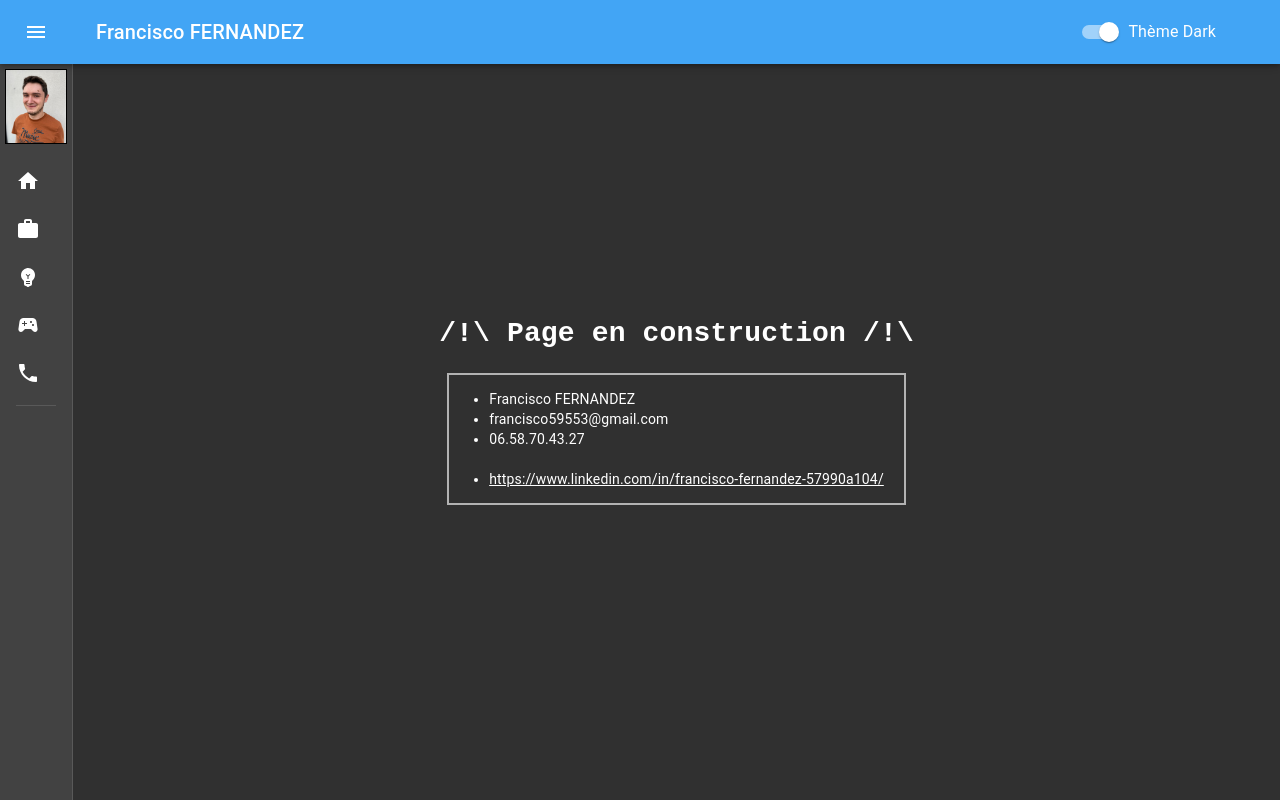
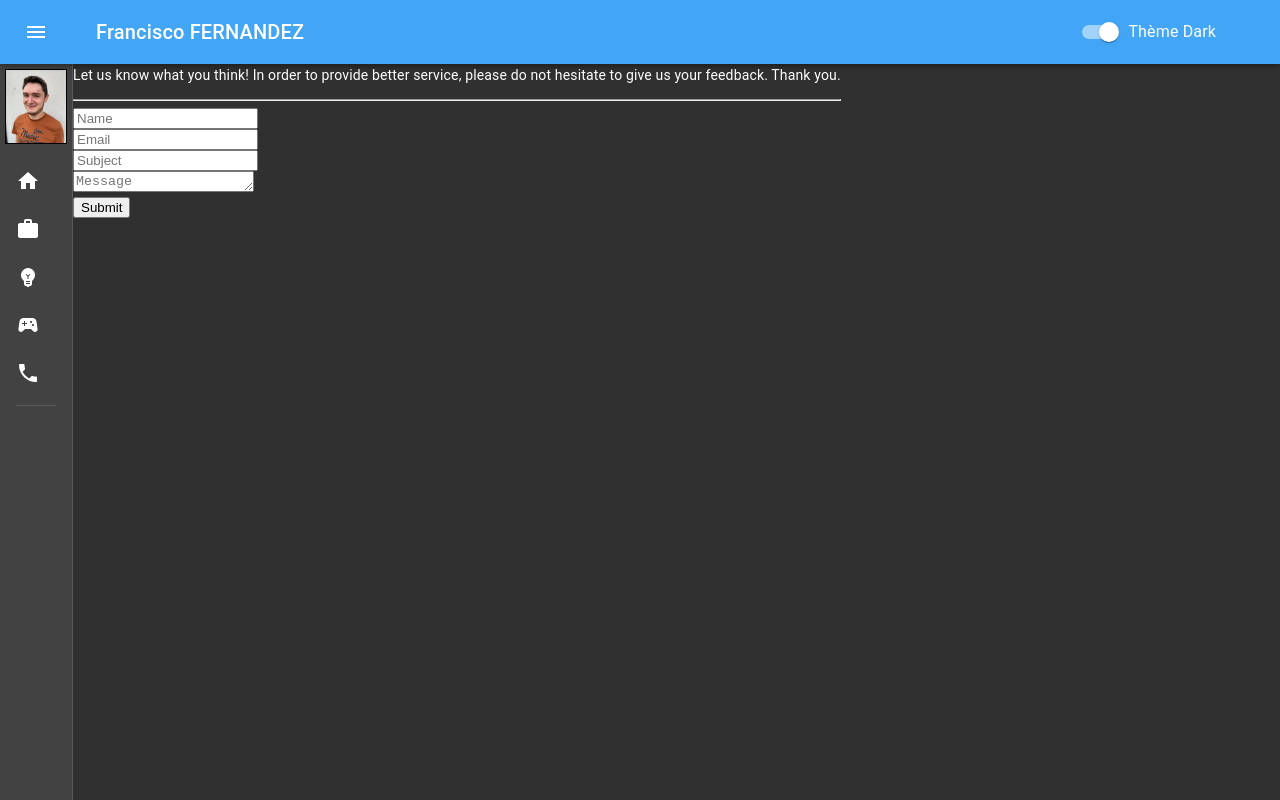
Before and after one commit to Bedhiver/websitefrancisco, a React (Create React App) app: page /contact in a window 1280 px wide. Built offline with nearby package versions, Linux system fonts and the light colour scheme.

Commit message:
feat: adding axios to communicate with apinodemailer

```diff
--- a/package.json
+++ b/package.json
@@ -8,6 +8,7 @@
     "@testing-library/jest-dom": "^5.11.10",
     "@testing-library/react": "^11.2.6",
     "@testing-library/user-event": "^12.8.3",
+    "axios": "^0.21.1",
     "react": "^17.0.2",
     "react-dom": "^17.0.2",
     "react-router-dom": "^5.2.0",
--- a/src/components/Contact.js
+++ b/src/components/Contact.js
@@ -1,43 +1,118 @@
-import { useTheme } from "@material-ui/core";
-import React from "react";
+import React, { useState } from "react";
+import axios from "axios";
 
 export default function Contact() {
+  const [contactForm, setContactForm] = useState({
+    name: "",
+    email: "",
+    subject: "",
+    message: "",
+  });
+
+  function onUpdate(e) {
+    setContactForm({
+      ...contactForm,
+      [e.target.name]: e.target.value,
+    });
+    // console.log(contactForm);
+  }
+
+  function submitEmail(e) {
+    e.preventDefault();
+    axios({
+      method: "POST",
+      url: "http://localhost:8080/send",
+      data: contactForm,
+    }).then((response) => {
+      if (response.data.status === "success") {
+        console.log("ca marche");
+        alert("Message Sent.");
+        resetForm(e);
+      } else if (response.data.status === "fail") {
+        alert("Message failed to send.");
+        console.log("ca marche pas");
+      }
+    });
+  }
+
+  function resetForm(e) {
+    e.target.reset();
+    console.log("reset ", e);
+  }
+
   return (
-    <div
-      style={{
-        flexDirection: "column",
-        width: "100%",
-        height: "100vh",
-        display: "flex",
-        justifyContent: "center",
-        alignItems: "center",
-      }}
-    >
-      <div>
-        <pre>
-          <h1>/!\ Page en construction /!\</h1>
-        </pre>
-      </div>
-      <div
-        style={{
-          border: `solid 2px ${useTheme().palette.secondary.dark}`,
-          paddingRight: "20px",
-        }}
-      >
-        <ul>
-          <li>Francisco FERNANDEZ</li>
-          <li>francisco59553@gmail.com</li>
-          <li>06.58.70.43.27</li>
-          <br />
-          <a
-            style={{ color: useTheme().palette.text.primary }}
-            target="_blank"
-            rel="noreferrer"
-            href="https://www.linkedin.com/in/francisco-fernandez-57990a104/"
-          >
-            <li>https://www.linkedin.com/in/francisco-fernandez-57990a104/</li>
-          </a>
-        </ul>
+    <div className="section">
+      <div className="container">
+        <div className="row">
+          <div className="col-md-12">
+            <div className="section-title">
+              <h2 className="title">Contact Us</h2>
+              <p>
+                Let us know what you think! In order to provide better service,
+                please do not hesitate to give us your feedback. Thank you.
+              </p>
+              <hr />
+              <form id="contact-form" onSubmit={submitEmail.bind(this)} method="POST">
+                <div className="form-group">
+                  <div className="row">
+                    <div className="col-md-6">
+                      <input
+                        name="name"
+                        placeholder="Name"
+                        id="name"
+                        type="text"
+                        className="form-control"
+                        required
+                        value={contactForm.name}
+                        onChange={onUpdate}
+                      />
+                    </div>
+                    <div className="col-md-6">
+                      <input
+                        name="email"
+                        placeholder="Email"
+                        id="email"
+                        type="email"
+                        className="form-control"
+                        aria-describedby="emailHelp"
+                        required
+                        value={contactForm.email}
+                        onChange={onUpdate}
+                      />
+                    </div>
+                  </div>
+                </div>
+                <div className="form-group">
+                  <input
+                    name="subject"
+                    placeholder="Subject"
+                    id="subject"
+                    type="text"
+                    className="form-control"
+                    required
+                    value={contactForm.subject}
+                    onChange={onUpdate}
+                  />
+                </div>
+                <div className="form-group">
+                  <textarea
+                    name="message"
+                    placeholder="Message"
+                    id="message"
+                    className="form-control"
+                    rows="1"
+                    required
+                    value={contactForm.message}
+                    onChange={onUpdate}
+                  />
+                </div>
+                <button type="submit" className="primary-btn submit">
+                  Submit
+                </button>
+              </form>
+            </div>
+          </div>
+        </div>
       </div>
     </div>
   );
```
Also changed, not shown: 1 other file (tests, documents, lock files or other folders).
